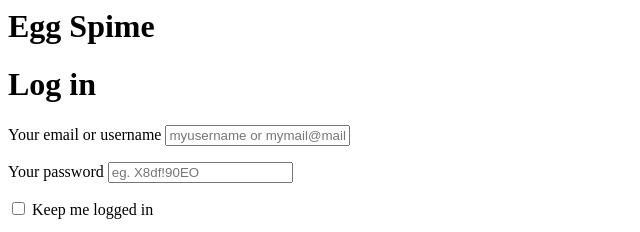
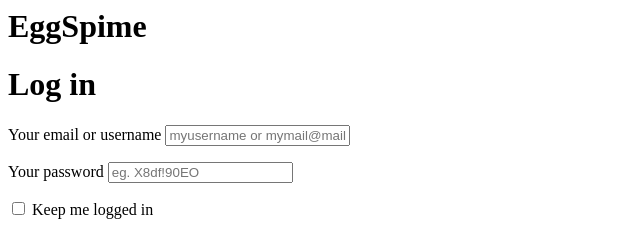
Before and after one commit to harmanaujla/harmanaujla.github.io, a plain HTML site: page index.html in a window 1280 px wide. Shown: the top 232 px of the page, 0-640 px from the left. Drawn offline with Linux system fonts and the light colour scheme.

Commit message:
Update index.html

```diff
--- a/index.html
+++ b/index.html
@@ -7,7 +7,7 @@
 
 		<form method="post" action="index.html">
                 <div class="box">
-                <h1>Egg Spime</h1>
+                <h1>EggSpime</h1>
 
 		<div id="login" class="animate form">
 			<form  action="mysuperscript.php" autocomplete="on">
```
